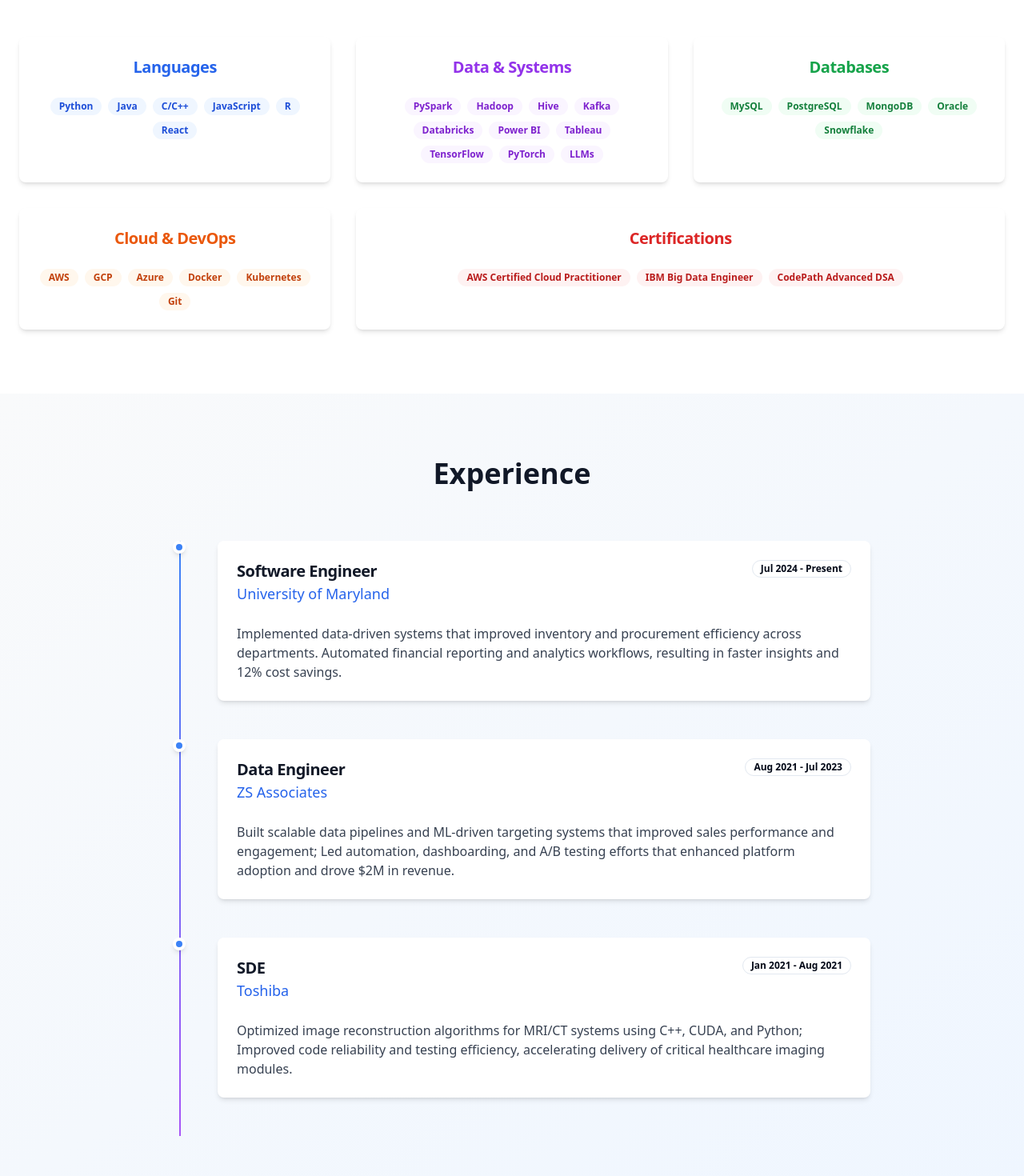
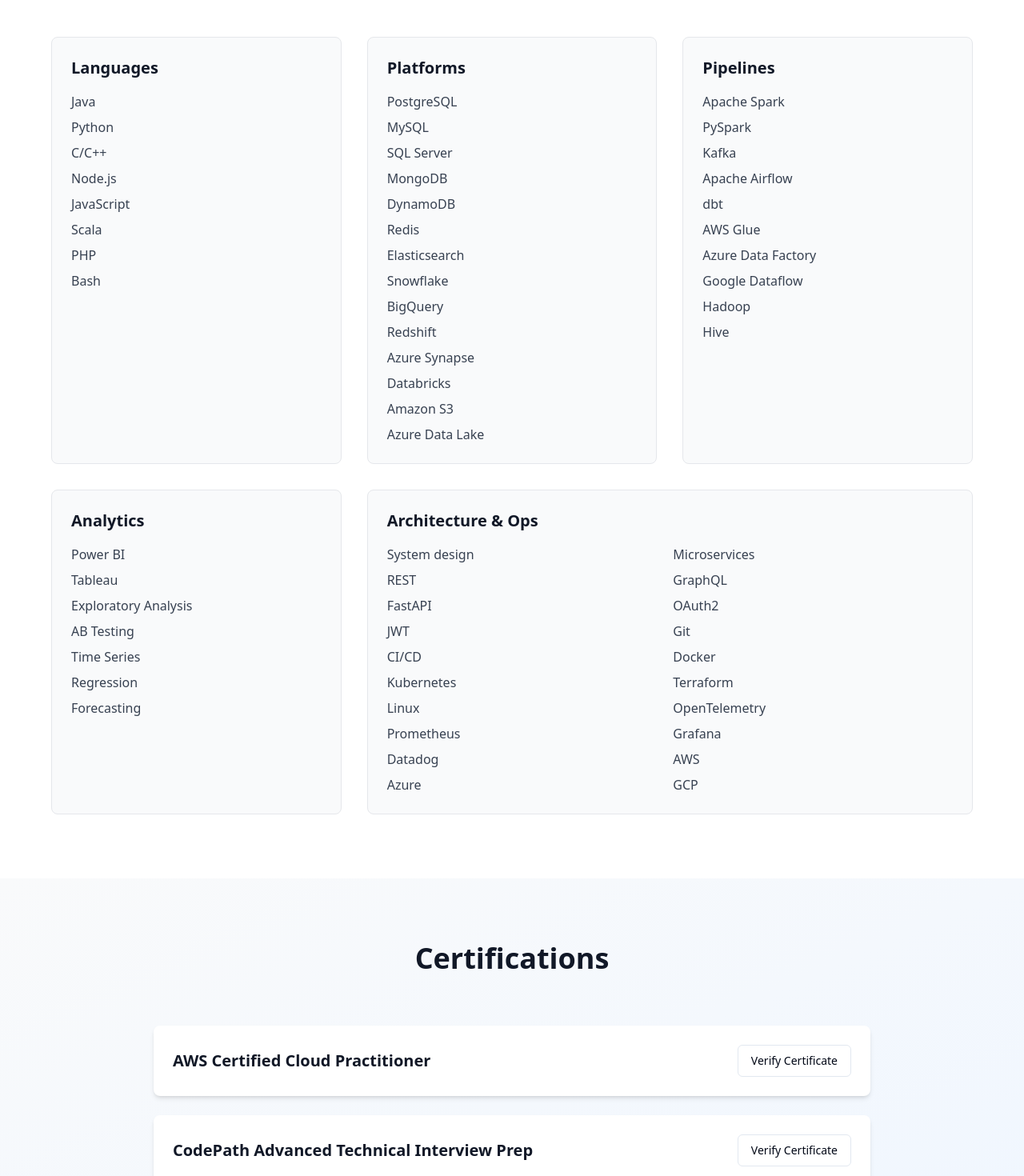
Before and after one commit to BhanuTeja-007/BhanuTeja-007.github.io, a React (Vite) app: page / in a window 1280 px wide. Shown: the part 1120-2590 px from the top of the page at 80% size. Built offline with nearby package versions, Linux system fonts and the light colour scheme.

Commit message:
Update resume, skills, and certifications
Updated resume, skills section to a simpler format, work experience start date, and added redirect links for certifications.

```diff
--- a/src/pages/Index.tsx
+++ b/src/pages/Index.tsx
@@ -37,18 +37,33 @@ const Index = () => {
   };
 
   const skills = {
-    languages: ["Python", "Java", "C/C++", "JavaScript", "R", "React"],
-    dataAndSystems: ["PySpark", "Hadoop", "Hive", "Kafka", "Databricks", "Power BI", "Tableau", "TensorFlow", "PyTorch", "LLMs"],
-    databases: ["MySQL", "PostgreSQL", "MongoDB", "Oracle", "Snowflake"],
-    cloudAndDevOps: ["AWS", "GCP", "Azure", "Docker", "Kubernetes", "Git"],
-    certifications: ["AWS Certified Cloud Practitioner", "IBM Big Data Engineer", "CodePath Advanced DSA"]
+    languages: ["Java", "Python", "C/C++", "Node.js", "JavaScript", "Scala", "PHP", "Bash"],
+    platforms: ["PostgreSQL", "MySQL", "SQL Server", "MongoDB", "DynamoDB", "Redis", "Elasticsearch", "Snowflake", "BigQuery", "Redshift", "Azure Synapse", "Databricks", "Amazon S3", "Azure Data Lake"],
+    pipelines: ["Apache Spark", "PySpark", "Kafka", "Apache Airflow", "dbt", "AWS Glue", "Azure Data Factory", "Google Dataflow", "Hadoop", "Hive"],
+    analytics: ["Power BI", "Tableau", "Exploratory Analysis", "AB Testing", "Time Series", "Regression", "Forecasting"],
+    architectureOps: ["System design", "Microservices", "REST", "GraphQL", "FastAPI", "OAuth2", "JWT", "Git", "CI/CD", "Docker", "Kubernetes", "Terraform", "Linux", "OpenTelemetry", "Prometheus", "Grafana", "Datadog", "AWS", "Azure", "GCP"]
   };
+
+  const certifications = [
+    {
+      name: "AWS Certified Cloud Practitioner",
+      link: "https://cp.certmetrics.com/amazon/en/public/verify/credential/ca7a26887ca940849ede7b02a2d120d5"
+    },
+    {
+      name: "CodePath Advanced Technical Interview Prep",
+      link: "https://drive.google.com/file/d/10K3bXdiqJ678ONaqAegVTrTCEDJT_jQj/view"
+    },
+    {
+      name: "Machine Learning with Big Data",
+      link: "https://www.coursera.org/account/accomplishments/verify/3ETNE3Y62HAV"
+    }
+  ];
 
   const experiences = [
     {
       title: "Software Engineer",
       company: "University of Maryland",
-      period: "Jul 2024 - Present",
+      period: "Aug 2023 - Present",
       description: "Implemented data-driven systems that improved inventory and procurement efficiency across departments. Automated financial reporting and analytics workflows, resulting in faster insights and 12% cost savings."
     },
     {
@@ -125,6 +140,7 @@ const Index = () => {
               <nav className="hidden md:flex space-x-8">
                 <a href="#home" className="text-gray-700 hover:text-blue-600 transition-colors">Home</a>
                 <a href="#skills" className="text-gray-700 hover:text-blue-600 transition-colors">Skills</a>
+                <a href="#certifications" className="text-gray-700 hover:text-blue-600 transition-colors">Certifications</a>
                 <a href="#experience" className="text-gray-700 hover:text-blue-600 transition-colors">Experience</a>
                 <a href="#projects" className="text-gray-700 hover:text-blue-600 transition-colors">Projects</a>
                 <a href="#contact" className="text-gray-700 hover:text-blue-600 transition-colors">Contact</a>
@@ -228,81 +244,80 @@ const Index = () => {
         <section id="skills" className="py-20 bg-white">
           <div className="container mx-auto px-6">
             <h3 className="text-4xl font-bold text-center mb-16 text-gray-900">Skills</h3>
-            <div className="grid md:grid-cols-2 lg:grid-cols-3 gap-8 max-w-7xl mx-auto">
-              <Card className="hover:shadow-lg transition-shadow border-0 shadow-md">
-                <CardHeader>
-                  <CardTitle className="text-center text-xl font-bold text-blue-600">Languages</CardTitle>
-                </CardHeader>
-                <CardContent>
-                  <div className="flex flex-wrap gap-2 justify-center">
+            <div className="max-w-6xl mx-auto">
+              <div className="grid md:grid-cols-2 lg:grid-cols-3 gap-8">
+                <div className="bg-gray-50 rounded-lg p-6 border border-gray-200">
+                  <h4 className="text-xl font-semibold text-gray-900 mb-4">Languages</h4>
+                  <div className="space-y-2">
                     {skills.languages.map((skill) => (
-                      <Badge key={skill} variant="secondary" className="bg-blue-50 text-blue-700 hover:bg-blue-100">
-                        {skill}
-                      </Badge>
+                      <div key={skill} className="text-gray-700">{skill}</div>
                     ))}
                   </div>
-                </CardContent>
-              </Card>
+                </div>
 
-              <Card className="hover:shadow-lg transition-shadow border-0 shadow-md">
-                <CardHeader>
-                  <CardTitle className="text-center text-xl font-bold text-purple-600">Data & Systems</CardTitle>
-                </CardHeader>
-                <CardContent>
-                  <div className="flex flex-wrap gap-2 justify-center">
-                    {skills.dataAndSystems.map((skill) => (
-                      <Badge key={skill} variant="secondary" className="bg-purple-50 text-purple-700 hover:bg-purple-100">
-                        {skill}
-                      </Badge>
+                <div className="bg-gray-50 rounded-lg p-6 border border-gray-200">
+                  <h4 className="text-xl font-semibold text-gray-900 mb-4">Platforms</h4>
+                  <div className="space-y-2">
+                    {skills.platforms.map((skill) => (
+                      <div key={skill} className="text-gray-700">{skill}</div>
                     ))}
                   </div>
-                </CardContent>
-              </Card>
+                </div>
 
-              <Card className="hover:shadow-lg transition-shadow border-0 shadow-md">
-                <CardHeader>
-                  <CardTitle className="text-center text-xl font-bold text-green-600">Databases</CardTitle>
-                </CardHeader>
-                <CardContent>
-                  <div className="flex flex-wrap gap-2 justify-center">
-                    {skills.databases.map((skill) => (
-                      <Badge key={skill} variant="secondary" className="bg-green-50 text-green-700 hover:bg-green-100">
-                        {skill}
-                      </Badge>
+                <div className="bg-gray-50 rounded-lg p-6 border border-gray-200">
+                  <h4 className="text-xl font-semibold text-gray-900 mb-4">Pipelines</h4>
+                  <div className="space-y-2">
+                    {skills.pipelines.map((skill) => (
+                      <div key={skill} className="text-gray-700">{skill}</div>
                     ))}
                   </div>
-                </CardContent>
-              </Card>
+                </div>
 
-              <Card className="hover:shadow-lg transition-shadow border-0 shadow-md">
-                <CardHeader>
-                  <CardTitle className="text-center text-xl font-bold text-orange-600">Cloud & DevOps</CardTitle>
-                </CardHeader>
-                <CardContent>
-                  <div className="flex flex-wrap gap-2 justify-center">
-                    {skills.cloudAndDevOps.map((skill) => (
-                      <Badge key={skill} variant="secondary" className="bg-orange-50 text-orange-700 hover:bg-orange-100">
-                        {skill}
-                      </Badge>
+                <div className="bg-gray-50 rounded-lg p-6 border border-gray-200">
+                  <h4 className="text-xl font-semibold text-gray-900 mb-4">Analytics</h4>
+                  <div className="space-y-2">
+                    {skills.analytics.map((skill) => (
+                      <div key={skill} className="text-gray-700">{skill}</div>
                     ))}
                   </div>
-                </CardContent>
-              </Card>
+                </div>
 
-              <Card className="hover:shadow-lg transition-shadow border-0 shadow-md lg:col-span-2">
-                <CardHeader>
-                  <CardTitle className="text-center text-xl font-bold text-red-600">Certifications</CardTitle>
-                </CardHeader>
-                <CardContent>
-                  <div className="flex flex-wrap gap-2 justify-center">
-                    {skills.certifications.map((skill) => (
-                      <Badge key={skill} variant="secondary" className="bg-red-50 text-red-700 hover:bg-red-100">
-                        {skill}
-                      </Badge>
+                <div className="bg-gray-50 rounded-lg p-6 border border-gray-200 lg:col-span-2">
+                  <h4 className="text-xl font-semibold text-gray-900 mb-4">Architecture & Ops</h4>
+                  <div className="grid md:grid-cols-2 gap-2">
+                    {skills.architectureOps.map((skill) => (
+                      <div key={skill} className="text-gray-700">{skill}</div>
                     ))}
                   </div>
-                </CardContent>
-              </Card>
+                </div>
+              </div>
+            </div>
+          </div>
+        </section>
+
+        {/* Certifications Section */}
+        <section id="certifications" className="py-20 bg-gradient-to-br from-gray-50 to-blue-50">
+          <div className="container mx-auto px-6">
+            <h3 className="text-4xl font-bold text-center mb-16 text-gray-900">Certifications</h3>
+            <div className="max-w-4xl mx-auto">
+              <div className="grid md:grid-cols-1 gap-6">
+                {certifications.map((cert, index) => (
+                  <Card key={index} className="hover:shadow-lg transition-all duration-300 border-0 shadow-md group">
+                    <CardContent className="p-6">
+                      <div className="flex flex-col md:flex-row md:justify-between md:items-center">
+                        <h4 className="text-xl font-semibold text-gray-900 mb-4 md:mb-0">{cert.name}</h4>
+                        <Button
+                          variant="outline"
+                          className="group-hover:bg-blue-50 group-hover:border-blue-300 transition-all w-fit"
+                          onClick={() => window.open(cert.link, '_blank')}
+                        >
+                          Verify Certificate
+                        </Button>
+                      </div>
+                    </CardContent>
+                  </Card>
+                ))}
+              </div>
             </div>
           </div>
         </section>
```
